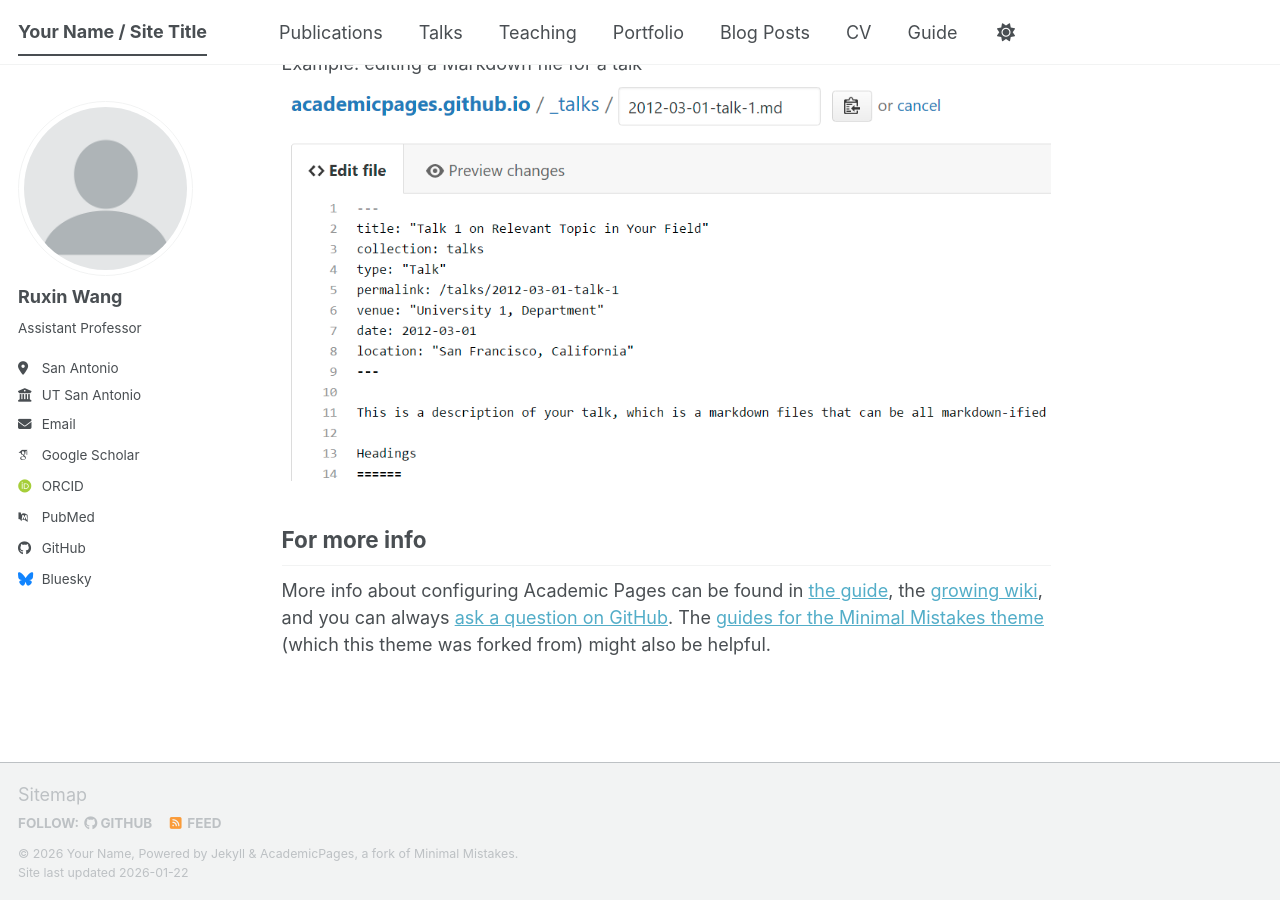
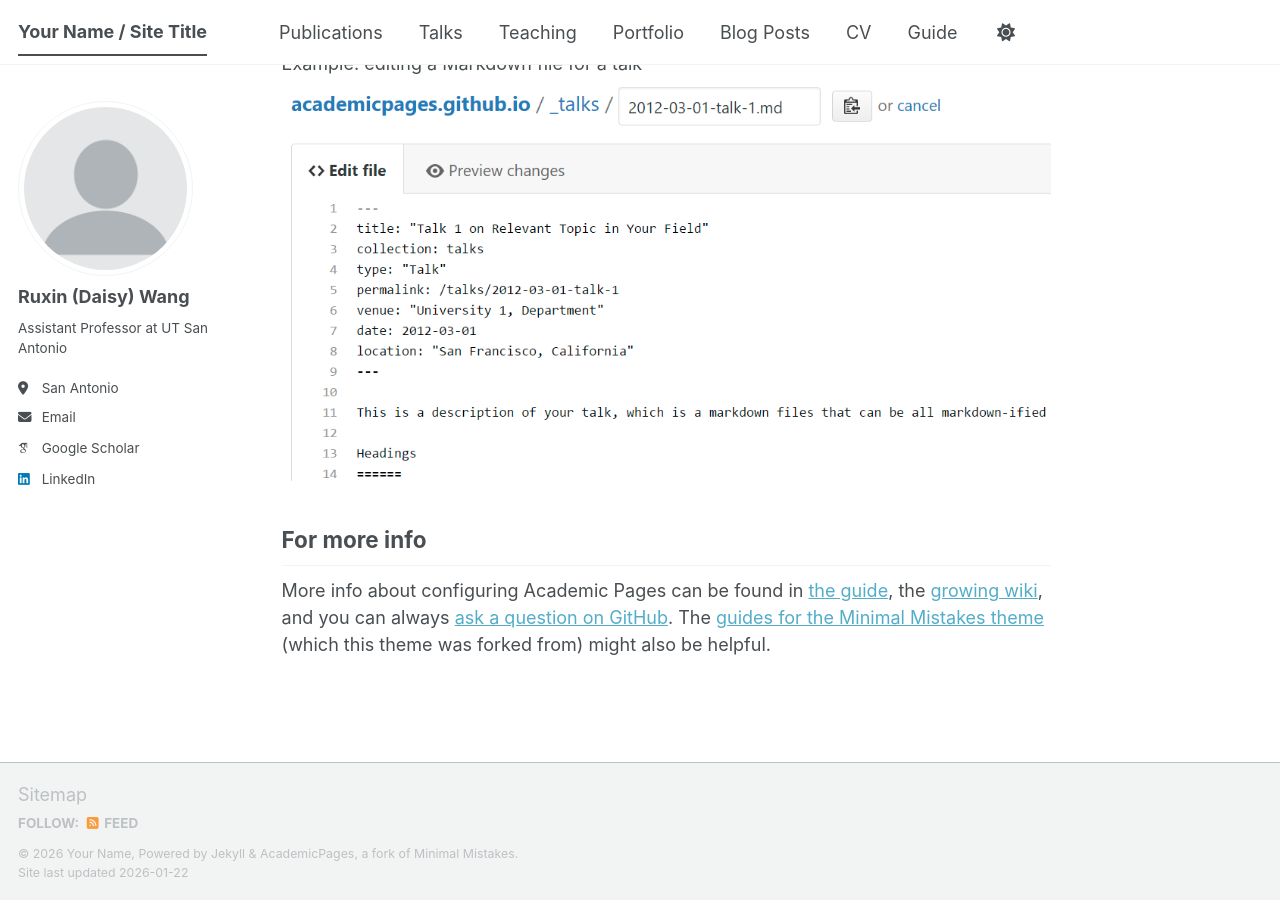
Before and after one commit to DaisyWang00/DaisyWang00.github.io, a Jekyll site: the page built from _pages/about.md, in a window 1280 px wide and 900 px high, scrolled down 2720 px. Built offline with Jekyll 4.4.1, drawn with Linux system fonts in a browser that asks for light colours; some web fonts are replaced; a script bundle is joined from its source files by our own code; library files that are not in the unit come from our copies.

Commit message:
Update _config.yml

```diff
--- a/_config.yml
+++ b/_config.yml
@@ -24,13 +24,13 @@ repository               : "academicpages/academicpages.github.io"
 author:
   # Biographic information
   avatar           : "profile.png"
-  name             : "Ruxin Wang"
+  name             : "Ruxin (Daisy) Wang"
   pronouns         : # example: "she/her"
-  bio              : "Assistant Professor"
+  bio              : "Assistant Professor at UT San Antonio"
   location         : "San Antonio"
-  employer         : "UT San Antonio"
+  employer         : #"UT San Antonio"
   uri              : # URL
-  email            : "none@example.org"
+  email            : "ruxin.wang@utsa.edu"
 
   # Academic websites
   academia         : # URL
@@ -38,10 +38,10 @@ author:
   googlescholar    : "https://scholar.google.com/citations?user=PS_CX0AAAAAJ"
   inspire-hep      : # URL
   impactstory      : # URL
-  orcid            : "https://orcid.org/yourorcidurl"
+  orcid            : #"https://orcid.org/yourorcidurl"
   semantic         : # URL
   ssrn             : # URL
-  pubmed           : "https://www.ncbi.nlm.nih.gov/pubmed/?term=john+snow"
+  pubmed           : #"https://www.ncbi.nlm.nih.gov/pubmed/?term=john+snow"
   researchgate     : # URL
   scopus           : # URL
   zotero           : # URL
@@ -51,13 +51,13 @@ author:
   bitbucket        : # Username - Update with your username on the site
   codepen          : # Username
   dribbble         : # Username
-  github           : "academicpages"
+  github           : #"academicpages"
   kaggle           : # Username
   stackoverflow    : # User number or user number and name (i.e., use "1" or "1/jeff-atwood")
 
   # Social media
   artstation       : # Username
-  bluesky          : "bsky.app" # Replace this with you Bluesky username
+  bluesky          : #"bsky.app" # Replace this with you Bluesky username
   facebook         : # Username
   flickr           : # Username
   foursquare       : # Username
@@ -66,7 +66,7 @@ author:
   keybase          : # Username
   instagram        : # Username
   lastfm           : # Username
-  linkedin         : # Username
+  linkedin         : Username
   mastodon         : # URL
   medium           : # URL
   pinterest        : # Username
```
